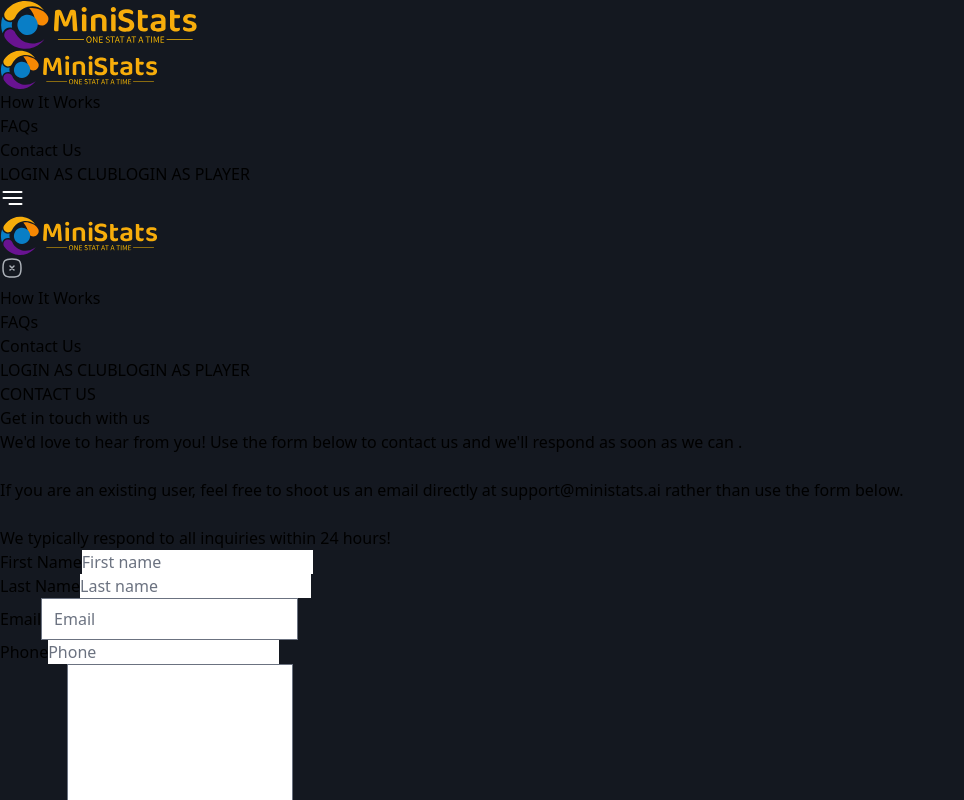
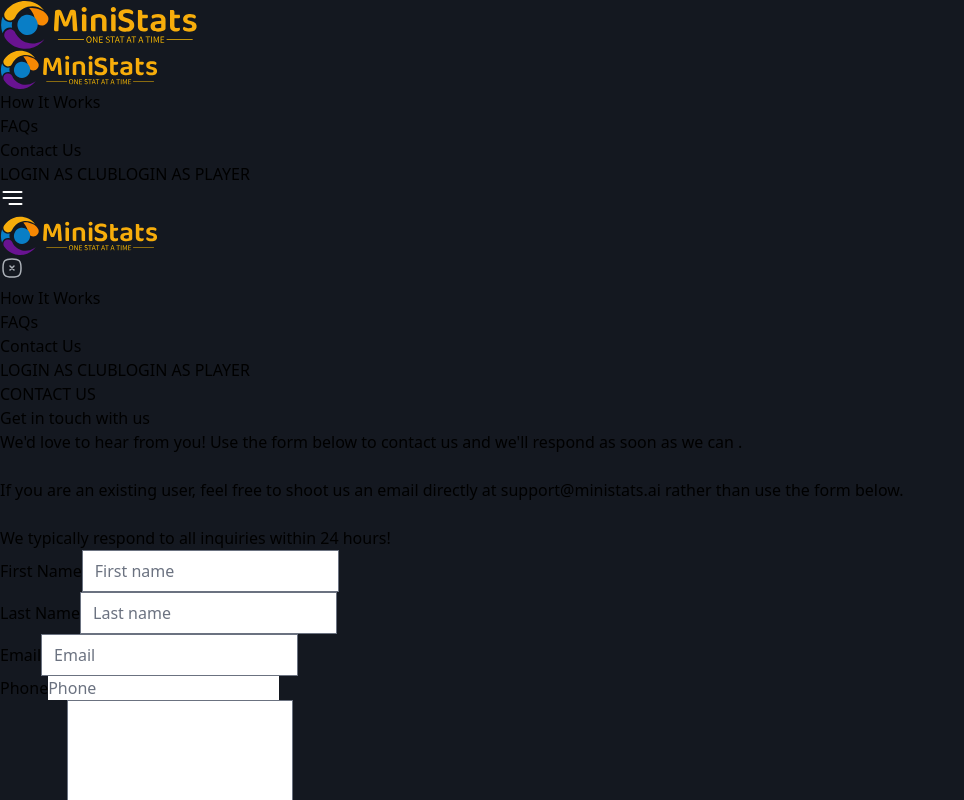
Before and after one commit to devbyishtiaq/ministats, a React (Create React App) app: page /contact in a window 1280 px wide. Shown: the top 800 px of the page, without its empty margins (0-964 px from the left). Built offline with nearby package versions, Linux system fonts and the light colour scheme.

Commit message:
feat(feature): added send email functionality in contact form

```diff
--- a/src/index.js
+++ b/src/index.js
@@ -4,11 +4,14 @@ import "./styles/index.css";
 import App from "./App";
 import { ContextProvider } from "./context/AppContext";
 import reportWebVitals from "./reportWebVitals";
+import { ToastContainer } from "react-toastify";
+import "react-toastify/dist/ReactToastify.css";
 
 const root = ReactDOM.createRoot(document.getElementById("root"));
 root.render(
   <React.StrictMode>
     <ContextProvider>
+      <ToastContainer />
       <App />
     </ContextProvider>
   </React.StrictMode>
--- a/src/pages/contact.js
+++ b/src/pages/contact.js
@@ -3,11 +3,60 @@ import MainLayout from "../layouts/MainLayout";
 import { Button, InputGroup } from "../ui";
 import ReCAPTCHA from "react-google-recaptcha";
 import { ContactBg } from "../assets/images";
+import { useForm } from "react-hook-form";
+import { zodResolver } from "@hookform/resolvers/zod";
+import { z } from "zod";
+import { toast } from "react-toastify";
 
 const Contact = () => {
+  // this will ensure that the user is always on the top of the page while navigating
   useEffect(() => {
     window.scrollTo(0, 0);
   }, []);
+
+  // valiation schema for contact form
+  const schema = z.object({
+    firstname: z.string().min(1, "First name is required"),
+    lastname: z.string().min(1, "Last name is required"),
+    email: z.string().min(1, "Email is required").email("Invalid email"),
+    phone: z
+      .string()
+      .min(1, "Phone number is required")
+      .regex(/^\d+$/, "Phone number must be a number"),
+    message: z.string().min(1, "Message is required"),
+  });
+
+  // destructure required functions from useform
+  const {
+    register,
+    handleSubmit,
+    formState: { errors },
+  } = useForm({
+    resolver: zodResolver(schema),
+  });
+
+  // handle form submission
+  const onSubmit = async (data) => {
+    try {
+      const response = await fetch("https://formspree.io/xjvnvbwd", {
+        method: "POST",
+        headers: {
+          "Content-Type": "application/json",
+        },
+        body: JSON.stringify(data),
+      });
+
+      if (response.ok) {
+        toast.success("Message sent successfully!");
+        console.log("Message sent successfully!");
+      } else {
+        toast.error("Failed to send message!");
+        console.error("Failed to send message");
+      }
+    } catch (error) {
+      console.error("Error occurred", error);
+    }
+  };
 
   return (
     <MainLayout header="custom">
@@ -37,7 +86,7 @@ const Contact = () => {
               <br /> We typically respond to all inquiries within 24 hours!
             </p>
             {/* form */}
-            <form action="" className="mt-8">
+            <form onSubmit={handleSubmit(onSubmit)} className="mt-8">
               <div className="grid grid-cols-12 gap-6">
                 {/* first name */}
                 <InputGroup
@@ -45,6 +94,8 @@ const Contact = () => {
                   labelText="First Name"
                   inputName="firstname"
                   placeholder="First name"
+                  register={register}
+                  errors={errors}
                 />
                 {/* last name */}
                 <InputGroup
@@ -52,6 +103,8 @@ const Contact = () => {
                   labelText="Last Name"
                   inputName="lastname"
                   placeholder="Last name"
+                  register={register}
+                  errors={errors}
                 />
                 {/* email */}
                 <InputGroup
@@ -60,6 +113,8 @@ const Contact = () => {
                   inputName="email"
                   placeholder="Email"
                   inputType="email"
+                  register={register}
+                  errors={errors}
                 />
                 {/* phone */}
                 <InputGroup
@@ -68,6 +123,8 @@ const Contact = () => {
                   inputName="phone"
                   placeholder="Phone"
                   inputType="phone"
+                  register={register}
+                  errors={errors}
                 />
                 {/* message */}
                 <div className="space-y-2 col-span-12">
@@ -82,8 +139,13 @@ const Contact = () => {
                     name="message"
                     rows={6}
                     className="block w-full p-3 ring-0 focus:ring-0 focus:border-dark-grey rounded-lg border border-dark-grey !bg-custom-black placeholder:text-grey text-grey text-sm"
-                    defaultValue={""}
+                    {...register("message")}
                   />
+                  {errors["message"] && (
+                    <p className="text-red-500 text-sm">
+                      {errors["message"].message}
+                    </p>
+                  )}
                 </div>
                 {/* recaptcha */}
                 <ReCAPTCHA
--- a/src/pages/faq.js
+++ b/src/pages/faq.js
@@ -3,6 +3,8 @@ import MainLayout from "../layouts/MainLayout";
 import { QuestionIcon } from "../icons";
 
 const Faq = () => {
+  // this will ensure that the user is always on the top of the page while navigating
+
   useEffect(() => {
     window.scrollTo(0, 0);
   }, []);
--- a/src/pages/home.js
+++ b/src/pages/home.js
@@ -14,12 +14,14 @@ const Home = () => {
   let { id } = useParams();
   useEffect(() => {
     const scrollToElement = () => {
+      // scroll to how it works section
       if (id) {
         const targetElement = document.getElementById(`${id}`);
         if (targetElement) {
           targetElement.scrollIntoView({ behavior: "smooth" });
         }
       } else {
+        // this will ensure that the user is always on the top of the page while navigating
         window.scrollTo(0, 0);
       }
     };
--- a/src/ui/InputField.jsx
+++ b/src/ui/InputField.jsx
@@ -5,6 +5,7 @@ const InputField = ({
   value,
   onChange,
   name = "",
+  register,
 }) => {
   return (
     <input
@@ -15,6 +16,7 @@ const InputField = ({
       value={value}
       onChange={onChange}
       autoComplete={name}
+      {...register(name)}
     />
   );
 };
--- a/src/ui/InputGroup.jsx
+++ b/src/ui/InputGroup.jsx
@@ -1,18 +1,34 @@
 import React from "react";
-import InputField from "./InputField";
 import InputLabel from "./InputLabel";
 
 const InputGroup = ({
   htmlfor = "",
   labelText = "",
-  inputType = "",
+  inputType = "text",
   placeholder = "",
   inputName = "",
+  register,
+  errors,
+  value,
+  onChange,
+  className,
 }) => {
   return (
     <div className="space-y-2 lg:col-span-6 col-span-12">
-      <InputLabel htmlfor={htmlfor} text={labelText} />
-      <InputField type={inputType} placeholder={placeholder} name={inputName} />
+      <InputLabel htmlFor={htmlfor} text={labelText} />
+      <input
+        type={inputType}
+        name={inputName}
+        placeholder={placeholder}
+        className={`block w-full py-2 text-white px-3 ring-0 focus:ring-0 focus:border-dark-grey rounded-lg border border-dark-grey !bg-custom-black placeholder:text-grey text-sm ${className}`}
+        value={value}
+        onChange={onChange}
+        autoComplete={inputName}
+        {...register(inputName)}
+      />
+      {errors[inputName] && (
+        <p className="text-red-500 text-sm">{errors[inputName].message}</p>
+      )}
     </div>
   );
 };
```
Also changed, not shown: package.json (+6 -1 lines), 1 other file (tests, documents, lock files or other folders).
